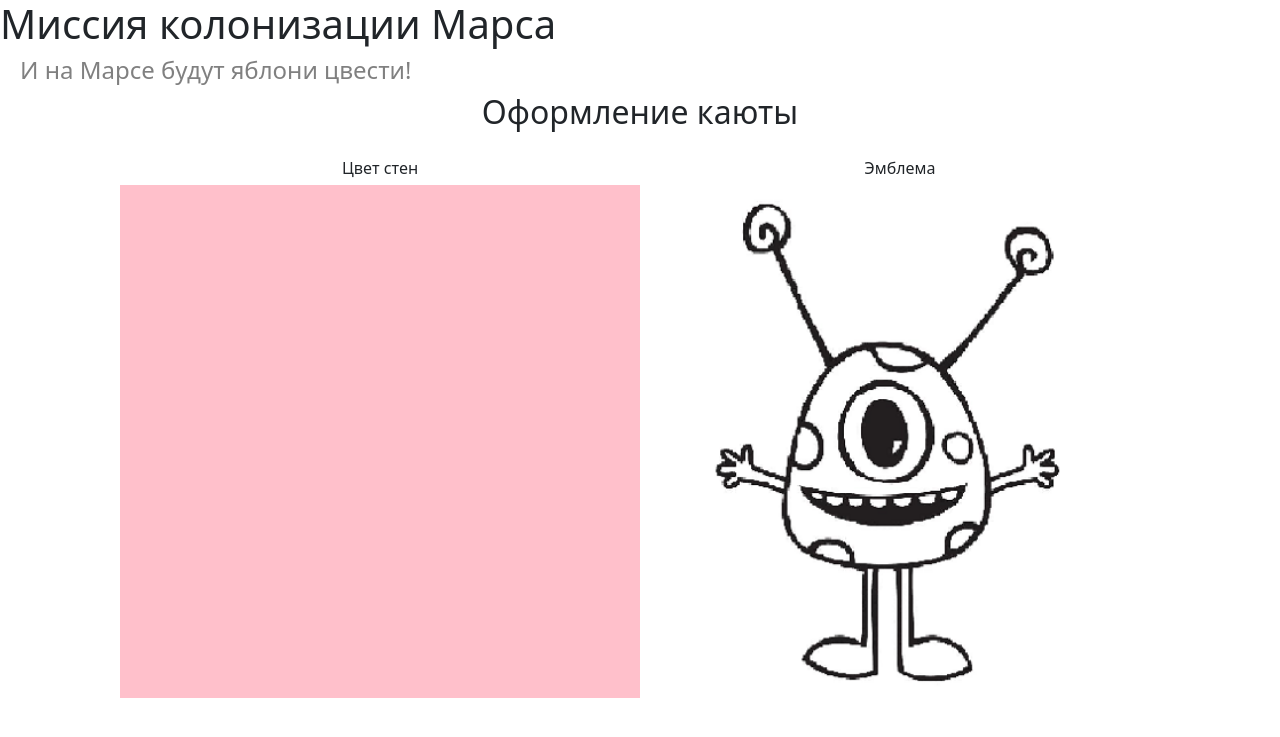
After one commit to kmspofizre/web_lesson, a Flask app: page /table/1/1 in a window 1280 px wide. The commit adds this page. Shown: the top 737 px of the page. Run offline with Flask 2, Linux system fonts and the light colour scheme.

Commit message:
Цвет каюты

```diff
--- a/index.py
+++ b/index.py
@@ -73,5 +73,22 @@ def distribution():
     return render_template('distribution.html', astr_list=ek)
 
 
+@app.route('/table/<sex>/<int:age>')
+def table(sex, age):
+    if sex == 'male' and age >= 21:
+        color = f'style=background-color:blue;'
+        pic_path = f'src={url_for("static", filename="img/inop_not_lt.jpg")}'
+    elif sex == 'male':
+        color = f'style=background-color:#87cefa;'
+        pic_path = f'src={url_for("static", filename="img/inop_lt.png")}'
+    elif sex == 'female' and age >= 21:
+        color = f'style=background-color:purple;'
+        pic_path = f'src={url_for("static", filename="img/inop_not_lt.jpg")}'
+    else:
+        color = f'style=background-color:pink;'
+        pic_path = f'src={url_for("static", filename="img/inop_lt.png")}'
+    return render_template('table.html', color=color, pic_path=pic_path)
+
+
 if __name__ == '__main__':
     app.run(port=8080, host='127.0.0.1')
--- a/static/css/style.css
+++ b/static/css/style.css
@@ -26,3 +26,25 @@ body{
     display: flex;
     align-items: flex-end;
 }
+
+
+.design{
+    padding-left: 120px;
+    padding-right: 120px;
+    display: flex;
+    justify-content: space-between;
+    flex-wrap: wrap;
+    margin-bottom: 20px;
+}
+
+
+.inside{
+    text-align: center;
+    flex-basis: 50%;
+}
+
+
+span.inside{
+    padding-bottom: 5px;
+    padding-top: 5px;
+}
--- a/templates/base.html
+++ b/templates/base.html
@@ -3,7 +3,7 @@
 <head>
     <meta charset="UTF-8">
     <meta name="viewport" content="width=device-width, initial-scale=1.0">
-    <link rel="stylesheet" href="../static/css/style.css">
+    <link rel="stylesheet" href="/static/css/style.css">
     <link rel="stylesheet"
                     href="https://cdn.jsdelivr.net/npm/bootstrap@5.0.0-beta1/dist/css/bootstrap.min.css"
                     integrity="sha384-giJF6kkoqNQ00vy+HMDP7azOuL0xtbfIcaT9wjKHr8RbDVddVHyTfAAsrekwKmP1"
--- /dev/null
+++ b/templates/table.html
@@ -0,0 +1,8 @@
+{% extends "base.html" %}
+{% block content %}
+  <h2 style="text-align: center; margin-bottom: 20px;">Оформление каюты</h2>
+  <div class="design">
+      <span class="inside">Цвет стен</span><span class="inside">Эмблема</span>
+      <div {{ color }}  class="inside"></div><img {{ pic_path }}  class="inside">
+  </div>
+{% endblock %}
```
Also changed, not shown: static/img/inop_lt.png (added), static/img/inop_not_lt.jpg (added).
